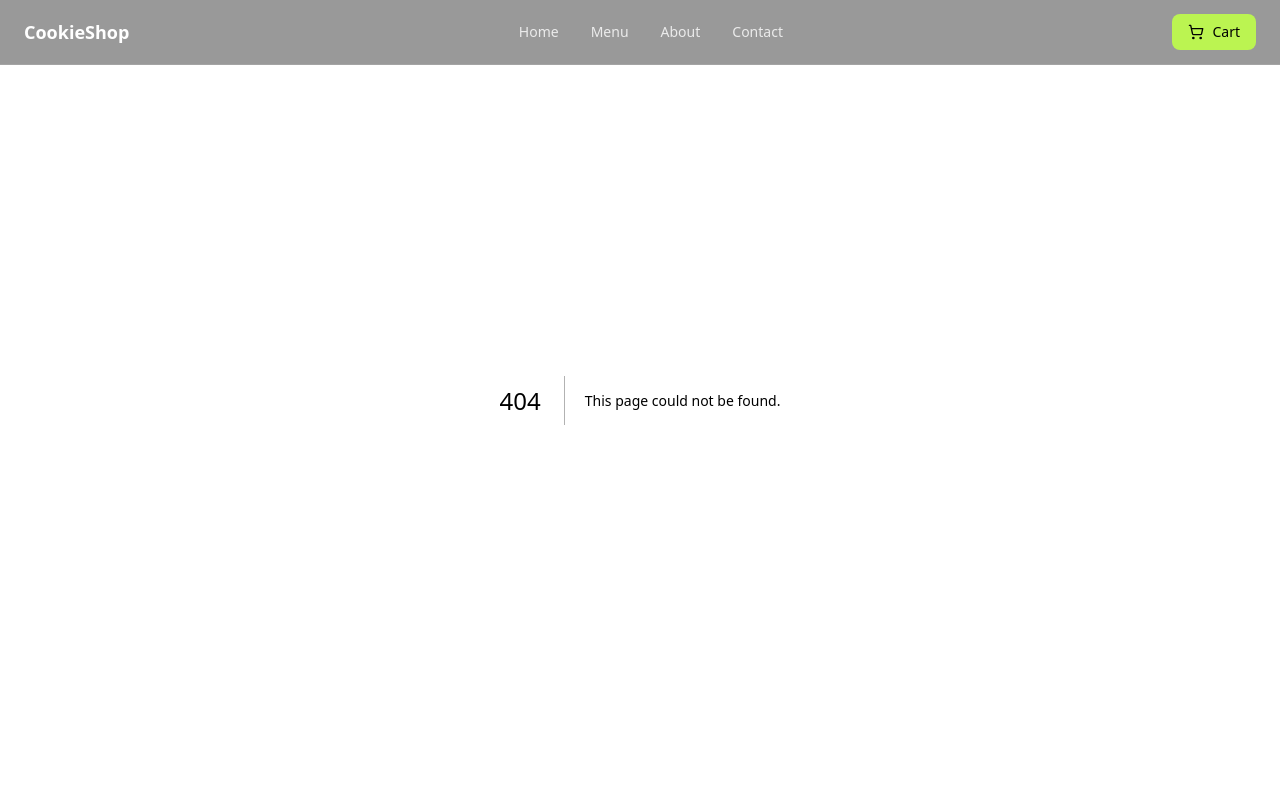
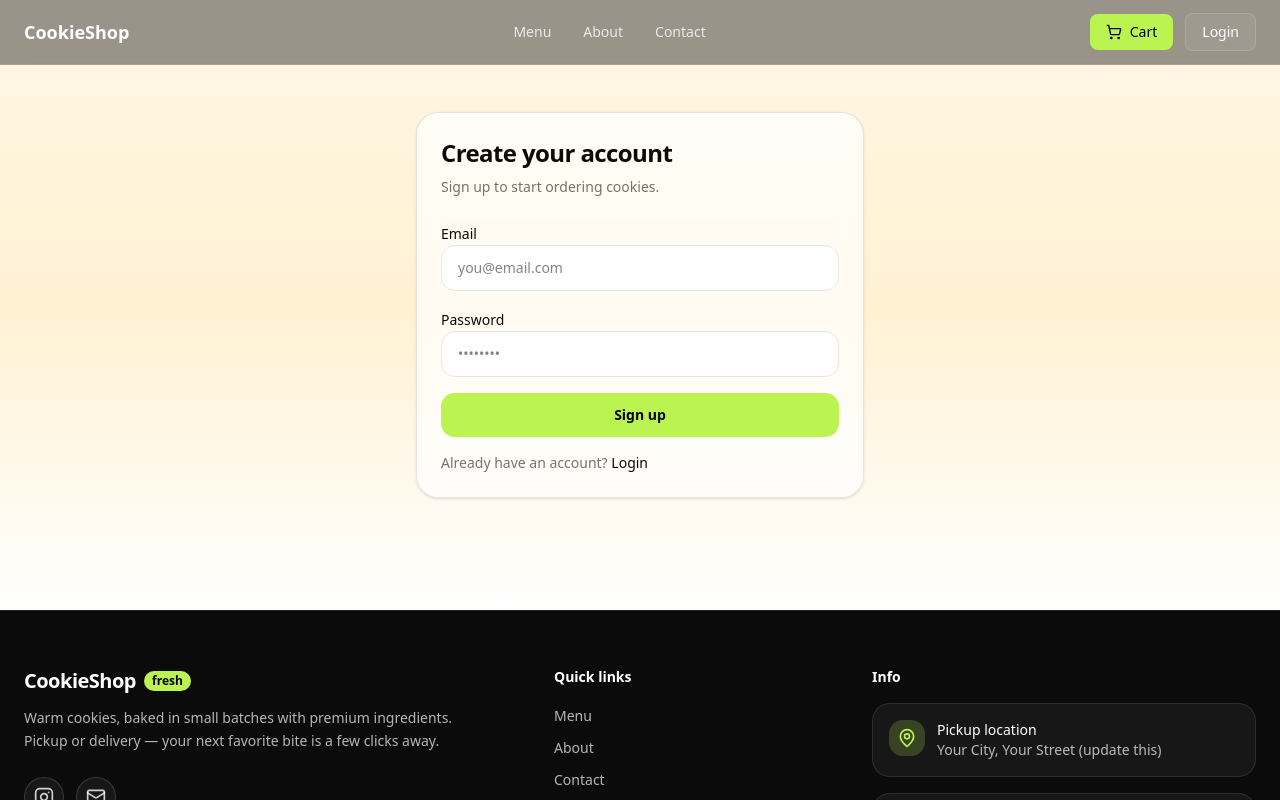
Before and after one commit to RedaMG1/cookies, a Next.js app: page /signup in a window 1280 px wide. Before the commit this address had no page. Shown: the top 800 px of the page. Built offline with nearby package versions, Linux system fonts and the light colour scheme; no server answers.

Commit message:
made login

```diff
--- /dev/null
+++ b/app/login/page.tsx
@@ -0,0 +1,26 @@
+// app/login/page.tsx
+import { AuthForm } from "@/components/auth/AuthForm";
+
+export default function LoginPage() {
+  return (
+    <main className="relative overflow-hidden">
+      {/* Warm bakery background */}
+      <div
+        aria-hidden="true"
+        className="absolute inset-0 -z-10
+        bg-[radial-gradient(1200px_520px_at_18%_-10%,rgba(255,215,140,0.60),transparent_60%)]
+        dark:bg-[radial-gradient(1200px_520px_at_18%_-10%,rgba(255,215,140,0.20),transparent_60%)]"
+      />
+      <div
+        aria-hidden="true"
+        className="absolute inset-0 -z-10
+        bg-gradient-to-b from-[#FFF7E6] via-[#FFF1D2] to-[#FFFFFF]
+        dark:from-[#0B0B0B] dark:via-[#0B0B0B] dark:to-[#0B0B0B]"
+      />
+
+      <div className="mx-auto max-w-screen-2xl px-6 py-28">
+        <AuthForm mode="login" />
+      </div>
+    </main>
+  );
+}
--- /dev/null
+++ b/app/signup/page.tsx
@@ -0,0 +1,26 @@
+// app/signup/page.tsx
+import { AuthForm } from "@/components/auth/AuthForm";
+
+export default function SignupPage() {
+  return (
+    <main className="relative overflow-hidden">
+      {/* Warm bakery background */}
+      <div
+        aria-hidden="true"
+        className="absolute inset-0 -z-10
+        bg-[radial-gradient(1200px_520px_at_18%_-10%,rgba(255,215,140,0.60),transparent_60%)]
+        dark:bg-[radial-gradient(1200px_520px_at_18%_-10%,rgba(255,215,140,0.20),transparent_60%)]"
+      />
+      <div
+        aria-hidden="true"
+        className="absolute inset-0 -z-10
+        bg-gradient-to-b from-[#FFF7E6] via-[#FFF1D2] to-[#FFFFFF]
+        dark:from-[#0B0B0B] dark:via-[#0B0B0B] dark:to-[#0B0B0B]"
+      />
+
+      <div className="mx-auto max-w-screen-2xl px-6 py-28">
+        <AuthForm mode="signup" />
+      </div>
+    </main>
+  );
+}
--- /dev/null
+++ b/components/auth/AuthForm.tsx
@@ -0,0 +1,124 @@
+// components/auth/AuthForm.tsx
+"use client";
+
+import Link from "next/link";
+import { useState } from "react";
+import { createSupabaseBrowserClient } from "@/lib/supabase/browser";
+
+export function AuthForm({ mode }: { mode: "login" | "signup" }) {
+  const supabase = createSupabaseBrowserClient();
+
+  const [email, setEmail] = useState("");
+  const [password, setPassword] = useState("");
+
+  const [loading, setLoading] = useState(false);
+  const [message, setMessage] = useState<string | null>(null);
+
+  async function onSubmit(e: React.FormEvent) {
+    e.preventDefault();
+    setLoading(true);
+    setMessage(null);
+
+    try {
+      if (mode === "login") {
+        const { error } = await supabase.auth.signInWithPassword({
+          email,
+          password,
+        });
+        if (error) throw error;
+        setMessage("Logged in ✅");
+        window.location.href = "/";
+      } else {
+        const { error } = await supabase.auth.signUp({
+          email,
+          password,
+        });
+        if (error) throw error;
+
+        // Depending on your Supabase email confirmation settings,
+        // the user might need to confirm via email.
+        setMessage(
+          "Account created ✅ If email confirmation is enabled, check your inbox."
+        );
+        window.location.href = "/";
+      }
+    } catch (err: any) {
+      setMessage(err?.message ?? "Something went wrong");
+    } finally {
+      setLoading(false);
+    }
+  }
+
+  return (
+    <div className="mx-auto w-full max-w-md rounded-3xl border border-black/10 bg-white/70 p-6 shadow-sm backdrop-blur-md dark:border-white/10 dark:bg-white/5">
+      <h1 className="text-2xl font-semibold tracking-tight">
+        {mode === "login" ? "Welcome back" : "Create your account"}
+      </h1>
+      <p className="mt-2 text-sm text-muted-foreground">
+        {mode === "login"
+          ? "Login to order and track your cookies."
+          : "Sign up to start ordering cookies."}
+      </p>
+
+      <form onSubmit={onSubmit} className="mt-6 space-y-4">
+        <div className="space-y-2">
+          <label className="text-sm font-medium">Email</label>
+          <input
+            className="w-full rounded-xl border border-border bg-background px-4 py-3 text-sm outline-none focus:ring-2 focus:ring-lime-300/40"
+            type="email"
+            value={email}
+            onChange={(e) => setEmail(e.target.value)}
+            placeholder="you@email.com"
+            required
+          />
+        </div>
+
+        <div className="space-y-2">
+          <label className="text-sm font-medium">Password</label>
+          <input
+            className="w-full rounded-xl border border-border bg-background px-4 py-3 text-sm outline-none focus:ring-2 focus:ring-lime-300/40"
+            type="password"
+            value={password}
+            onChange={(e) => setPassword(e.target.value)}
+            placeholder="••••••••"
+            required
+            minLength={6}
+          />
+        </div>
+
+        <button
+          disabled={loading}
+          className="w-full rounded-xl bg-lime-300 px-4 py-3 text-sm font-semibold text-black transition hover:bg-lime-200 disabled:opacity-60"
+        >
+          {loading
+            ? "Please wait…"
+            : mode === "login"
+            ? "Login"
+            : "Sign up"}
+        </button>
+
+        {message ? (
+          <p className="text-sm text-muted-foreground">{message}</p>
+        ) : null}
+
+        <p className="text-sm text-muted-foreground">
+          {mode === "login" ? (
+            <>
+              Don’t have an account?{" "}
+              <Link className="font-medium text-foreground" href="/signup">
+                Sign up
+              </Link>
+            </>
+          ) : (
+            <>
+              Already have an account?{" "}
+              <Link className="font-medium text-foreground" href="/login">
+                Login
+              </Link>
+            </>
+          )}
+        </p>
+      </form>
+    </div>
+  );
+}
--- a/components/layout/Navbar.tsx
+++ b/components/layout/Navbar.tsx
@@ -1,23 +1,46 @@
+// components/layout/Navbar.tsx
 "use client";
 
 import Link from "next/link";
-import { ShoppingCart } from "lucide-react";
+import { useEffect, useState } from "react";
+import { ShoppingCart, LogOut, User } from "lucide-react";
+import { createSupabaseBrowserClient } from "@/lib/supabase/browser";
 
 export function Navbar() {
+  const supabase = createSupabaseBrowserClient();
+  const [email, setEmail] = useState<string | null>(null);
+
+  useEffect(() => {
+    let mounted = true;
+
+    supabase.auth.getUser().then(({ data }) => {
+      if (!mounted) return;
+      setEmail(data.user?.email ?? null);
+    });
+
+    const { data: sub } = supabase.auth.onAuthStateChange((_event, session) => {
+      setEmail(session?.user?.email ?? null);
+    });
+
+    return () => {
+      mounted = false;
+      sub.subscription.unsubscribe();
+    };
+  }, [supabase]);
+
+  async function logout() {
+    await supabase.auth.signOut();
+    window.location.href = "/";
+  }
+
   return (
     <header className="fixed top-0 left-0 w-full z-50 bg-black/40 backdrop-blur-md border-b border-white/10">
       <div className="mx-auto max-w-7xl px-6 h-16 flex items-center justify-between">
-
-        {/* Logo */}
         <Link href="/" className="text-white font-semibold text-lg">
           CookieShop
         </Link>
 
-        {/* Links */}
         <nav className="hidden md:flex items-center gap-8 text-sm text-white/80">
-        <Link href="/" className="hover:text-white transition">
-            Home
-          </Link>
           <Link href="/menu" className="hover:text-white transition">
             Menu
           </Link>
@@ -29,7 +52,7 @@ export function Navbar() {
           </Link>
         </nav>
 
-        {/* Cart */}
+        <div className="flex items-center gap-3">
           <Link
             href="/cart"
             className="flex items-center gap-2 bg-lime-300 text-black px-4 py-2 rounded-md text-sm font-medium hover:bg-lime-200 transition"
@@ -37,6 +60,31 @@ export function Navbar() {
             <ShoppingCart className="h-4 w-4" />
             Cart
           </Link>
+
+          {email ? (
+            <>
+              <div className="hidden md:flex items-center gap-2 rounded-md border border-white/15 bg-white/5 px-3 py-2 text-xs text-white/80">
+                <User className="h-4 w-4" />
+                {email}
+              </div>
+
+              <button
+                onClick={logout}
+                className="flex items-center gap-2 rounded-md border border-white/15 bg-white/5 px-3 py-2 text-sm font-medium text-white hover:bg-white/10 transition"
+              >
+                <LogOut className="h-4 w-4" />
+                Logout
+              </button>
+            </>
+          ) : (
+            <Link
+              href="/login"
+              className="rounded-md border border-white/15 bg-white/5 px-4 py-2 text-sm font-medium text-white hover:bg-white/10 transition"
+            >
+              Login
+            </Link>
+          )}
+        </div>
       </div>
     </header>
   );
--- /dev/null
+++ b/lib/supabase/browser.ts
@@ -0,0 +1,9 @@
+// lib/supabase/browser.ts
+import { createClient } from "@supabase/supabase-js";
+
+export function createSupabaseBrowserClient() {
+  return createClient(
+    process.env.NEXT_PUBLIC_SUPABASE_URL!,
+    process.env.NEXT_PUBLIC_SUPABASE_ANON_KEY!
+  );
+}
--- /dev/null
+++ b/lib/supabase/server.ts
@@ -0,0 +1,29 @@
+// lib/supabase/server.ts
+import { cookies } from "next/headers";
+import { createServerClient } from "@supabase/ssr";
+
+export async function createSupabaseServerClient() {
+  const cookieStore = await cookies();
+
+  return createServerClient(
+    process.env.NEXT_PUBLIC_SUPABASE_URL!,
+    process.env.NEXT_PUBLIC_SUPABASE_ANON_KEY!,
+    {
+      cookies: {
+        getAll() {
+          return cookieStore.getAll();
+        },
+        setAll(cookiesToSet) {
+          try {
+            cookiesToSet.forEach(({ name, value, options }) => {
+              cookieStore.set(name, value, options);
+            });
+          } catch {
+            // Server Components may not be able to set cookies.
+            // Middleware will refresh sessions instead.
+          }
+        },
+      },
+    }
+  );
+}
--- /dev/null
+++ b/middleware.ts
@@ -0,0 +1,34 @@
+// middleware.ts
+import { NextResponse, type NextRequest } from "next/server";
+import { createServerClient } from "@supabase/ssr";
+
+export async function middleware(request: NextRequest) {
+  let response = NextResponse.next({ request });
+
+  const supabase = createServerClient(
+    process.env.NEXT_PUBLIC_SUPABASE_URL!,
+    process.env.NEXT_PUBLIC_SUPABASE_ANON_KEY!,
+    {
+      cookies: {
+        getAll() {
+          return request.cookies.getAll();
+        },
+        setAll(cookiesToSet) {
+          cookiesToSet.forEach(({ name, value, options }) => {
+            response.cookies.set(name, value, options);
+          });
+        },
+      },
+    }
+  );
+
+  // Refresh session if needed
+  await supabase.auth.getUser();
+
+  return response;
+}
+
+// Run middleware on all routes except static files
+export const config = {
+  matcher: ["/((?!_next/static|_next/image|favicon.ico).*)"],
+};
--- a/package.json
+++ b/package.json
@@ -9,6 +9,7 @@
     "lint": "eslint"
   },
   "dependencies": {
+    "@supabase/ssr": "^0.8.0",
     "@supabase/supabase-js": "^2.98.0",
     "class-variance-authority": "^0.7.1",
     "clsx": "^2.1.1",
```
Also changed, not shown: 1 other file (tests, documents, lock files or other folders). Lines whose indentation alone changed are shown as unchanged.
